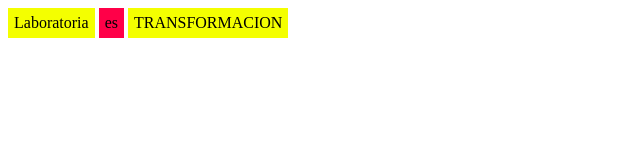
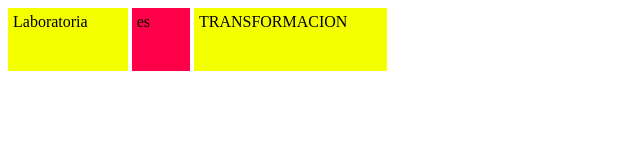
Before and after one commit to Daffyta/display-ejercicio1-laboratoria-, a plain HTML site: page index.html in a window 1280 px wide. Shown: the whole page, without its empty margins (0-640 px from the left). Drawn offline with Linux system fonts and the light colour scheme.

Commit message:
Ejercicio 4

```diff
--- a/css/main.css
+++ b/css/main.css
@@ -2,7 +2,7 @@ span {
   display: inline-block;
   /* padding-bottom: 25px; */
   /* margin: 20px 600px; */
-  padding: 6px;
+  padding: 5px 40px 40px 5px;
 }
 
 .amarillo{
```
